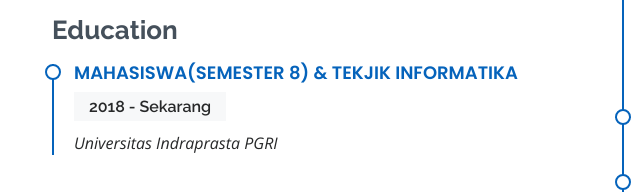
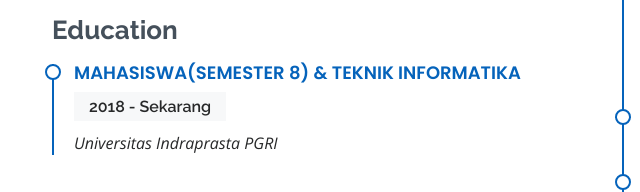
Before and after one commit to ariprmd/ariprmd.github.io, a plain HTML site: page index.html in a window 1280 px wide. Shown: the part 2337-2529 px from the top of the page, 80-720 px from the left. Drawn offline with nearby package versions, Linux system fonts and the light colour scheme.

Commit message:
Update index.html

```diff
--- a/index.html
+++ b/index.html
@@ -270,7 +270,7 @@
 
             <h3 class="resume-title">Education</h3>
             <div class="resume-item">
-              <h4>Mahasiswa(Semester 8) &amp; Tekjik Informatika</h4>
+              <h4>Mahasiswa(Semester 8) &amp; Teknik Informatika</h4>
               <h5>2018 - Sekarang</h5>
               <p><em>Universitas Indraprasta PGRI</em></p>
               <p></p>
```
